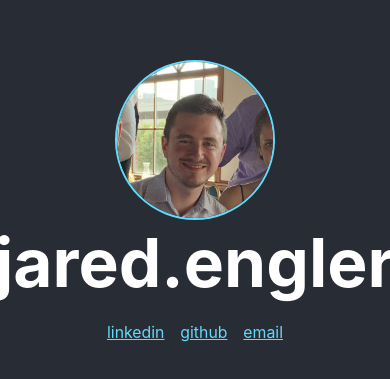
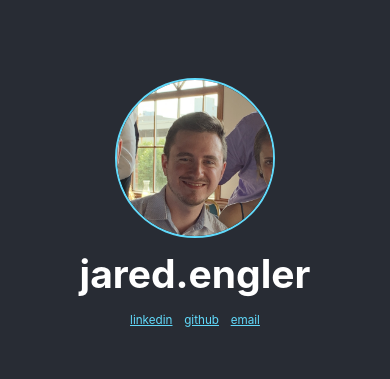
Before and after one commit to lagooned/jaredengler, a React (Create React App) app: page / in a window 390 px wide. Shown: the part 219-598 px from the top of the page. Built offline with nearby package versions, Linux system fonts and the light colour scheme.

Commit message:
use vmins for font sizes, maybe it will fix phone

```diff
--- a/src/App.css
+++ b/src/App.css
@@ -18,16 +18,16 @@
   flex-direction: column;
   align-items: center;
   justify-content: center;
-  font-size: calc(26px + 2vmin);
-  color: white;
 }
 
 .App-header h1 {
   color: white;
-  margin-top: .5vmin;
-  margin-bottom: .5vmin;
+  margin-top: 3vmin;
+  margin-bottom: 3vmin;
   margin-left: 1em;
   margin-right: 1em;
+  font-size: calc(10vmin);
+  color: white;
 }
 
 .social-links {
@@ -38,7 +38,7 @@
 }
 
 .social-links li {
-  font-size: calc(10px + 1.5vmin);
+  font-size: calc(3vmin);
   display: inline;
   margin-right: 0.5em;
   margin-left: 0.5em;
```
